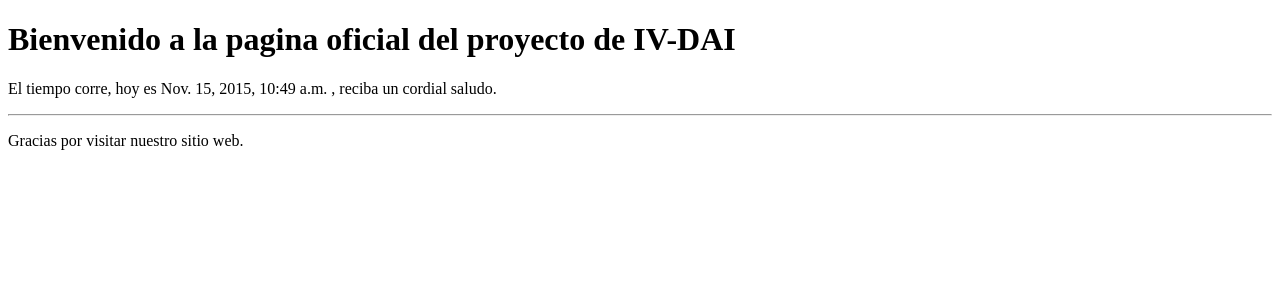
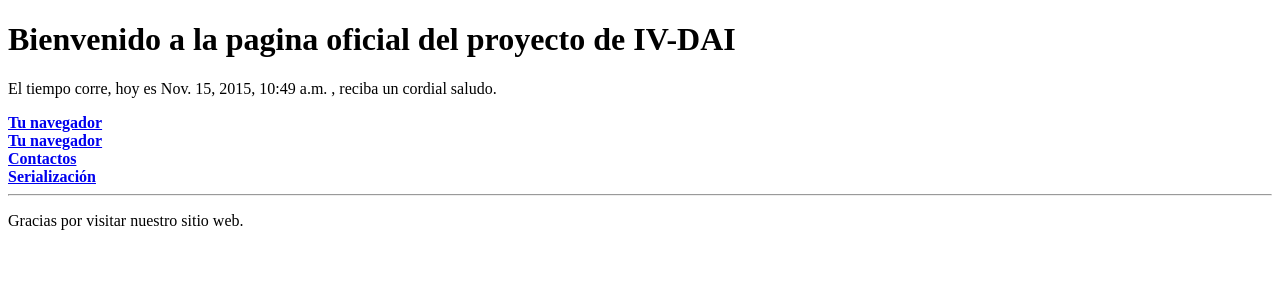
Before and after one commit to dabrase/IV_javiergarridomellado, a Django app: page / in a window 1280 px wide. Shown: the top 300 px of the page. Run offline with Django 3.2, Linux system fonts and the light colour scheme.

Commit message:
templates

```diff
--- a/apu/templates/indice.html
+++ b/apu/templates/indice.html
@@ -4,4 +4,8 @@
 
 {% block content %}
     <p>El tiempo corre, hoy es {{ fecha_actual }} , reciba un cordial saludo.</p>
+<a href="/navegador/"><strong>Tu navegador</strong></a><br />
+<a href="/formulariobuscar/"><strong>Tu navegador</strong></a><br />
+<a href="/contactos/"><strong>Contactos</strong></a><br />
+<a href="/apu/"><strong>Serialización</strong></a><br />
 {% endblock %}
```
